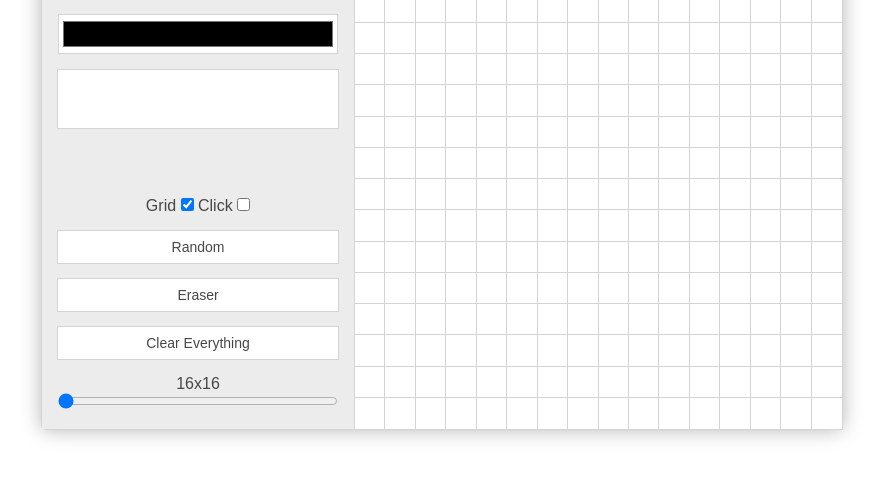
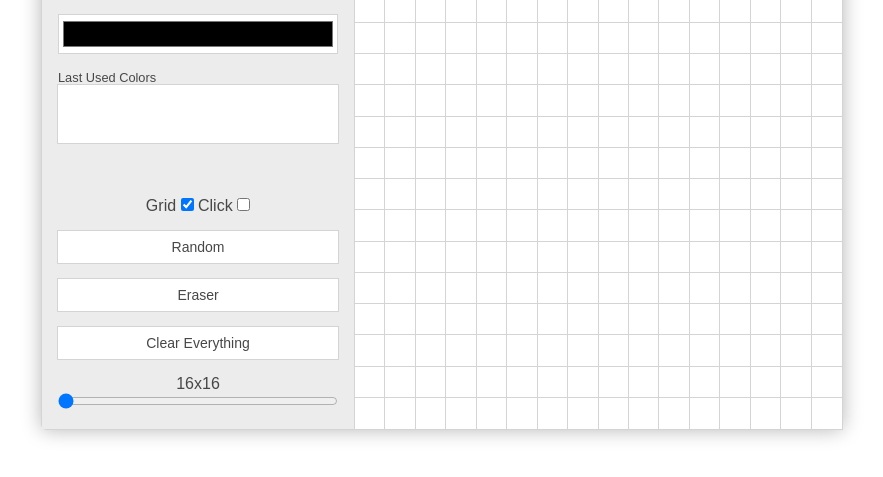
Before and after one commit to luc-silva/Etch-A-Sketch, a plain HTML site: page index.html in a window 1280 px wide. Shown: the part 221-698 px from the top of the page, without its empty margins (198-1081 px from the left). Drawn offline with Linux system fonts and the light colour scheme.

Commit message:
Add "Last Used Colors" text

```diff
--- a/index.html
+++ b/index.html
@@ -12,8 +12,12 @@
             <div>
                 <h1>Etch-a-Sketch</h1>
                 <input type="color" id="color-selector" placeholder="">
-                <div id="last-colors-display">
-                </div>
+                <DIV>
+                    <p>Last Used Colors</p>
+                    <div id="last-colors-display">
+                    </div>
+                </DIV>
+
             </div>
             <div>
                 <div>
```
